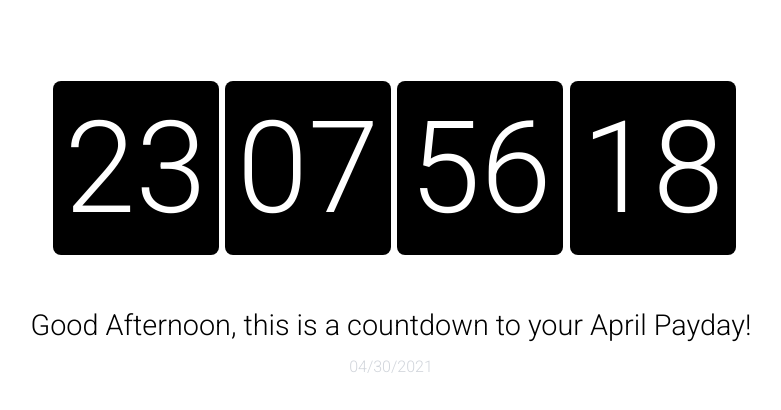
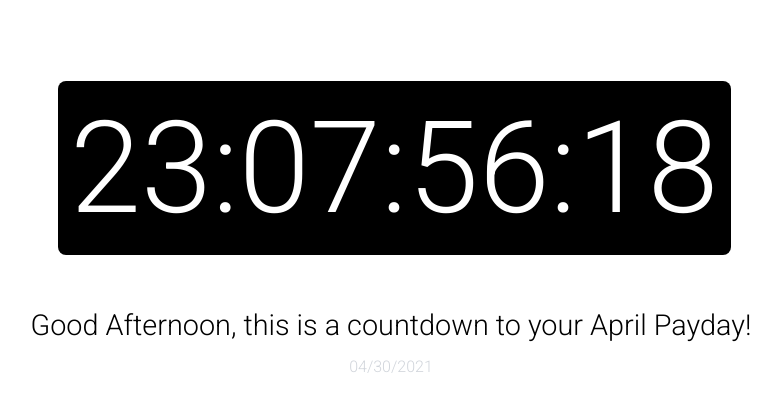
Before and after one commit to Billson7/Payday-Countdown, a React (Create React App) app: page / in a window 1280 px wide. Shown: the top 410 px of the page, without its empty margins (249-1030 px from the left). Built offline with nearby package versions, Linux system fonts and the light colour scheme.

Commit message:
Messy timer formatter function

```diff
--- a/src/components/Timer.js
+++ b/src/components/Timer.js
@@ -17,6 +17,31 @@ const Timer = () => {
     }
     return timeLeft;
   };
+  const timerFormatter = () => {
+    let day = timeLeft.day
+    let hour = timeLeft.hour
+    let minute = timeLeft.minute
+    let seconds = timeLeft.seconds
+    // Checks if seconds is equal ro 0 and replaces it with double zero
+    let secondsZeroCheck = seconds !== 0 ? seconds : "00"
+    // adds a starting zero if the number drops below 10 so it show 09, 08 etc
+    secondsZeroCheck = seconds < 10 ? "0" + seconds : seconds
+
+    let minuteZeroCheck = minute !== 0 ? minute : "00"
+    minuteZeroCheck = minute < 10 ? "0" + minute : minute
+
+    let hourZeroCheck = hour !== 0 ? hour : "00"
+    hourZeroCheck = hour < 10 ? "0" + hour : hour
+
+    let dayZeroCheck = day !== 0 ? day : "00"
+    dayZeroCheck = day < 10 ? "0" + day : day
+
+    let joiner = ":"
+    let timer = dayZeroCheck += joiner += hourZeroCheck += joiner += minuteZeroCheck += joiner += secondsZeroCheck
+    console.log("TIMER", timer)
+    return timer
+
+  }
 
   const [timeLeft, setTimeLeft] = useState(calculateTimeLeft());
   useEffect(() => {
@@ -32,7 +57,7 @@ const Timer = () => {
     }
 
     timerComponents.push(
-      <span className='bg-black dark:bg-white p-3 rounded-lg text-white dark:text-black font-extralight' id="time" key={interval}>
+      <span className='hidden' id="time" key={interval}>
         {timeLeft[interval] < 10 ? "0" + timeLeft[interval] : timeLeft[interval]}
       </span>
     );
@@ -40,8 +65,11 @@ const Timer = () => {
 
   return (
     <div className="timer">
-      {timerComponents.length ? timerComponents : <span>Payday!</span>}
-    </div>
+      <span className='bg-black dark:bg-white p-3 rounded-lg text-white dark:text-black font-extralight'>
+        {timerFormatter()}
+      </span >
+      { timerComponents.length ? timerComponents : <span>Payday!</span>}
+    </div >
   );
 };
 export default Timer;
```
